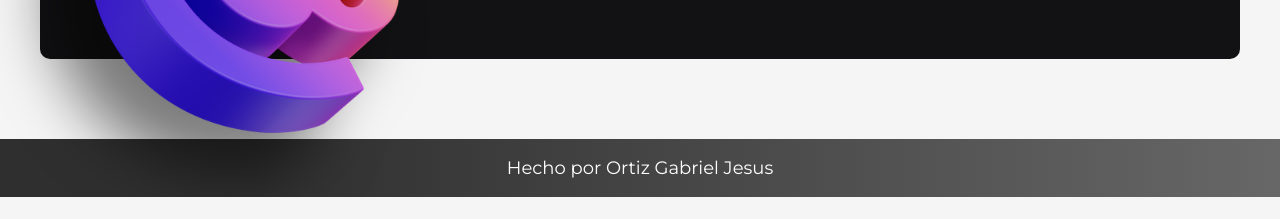
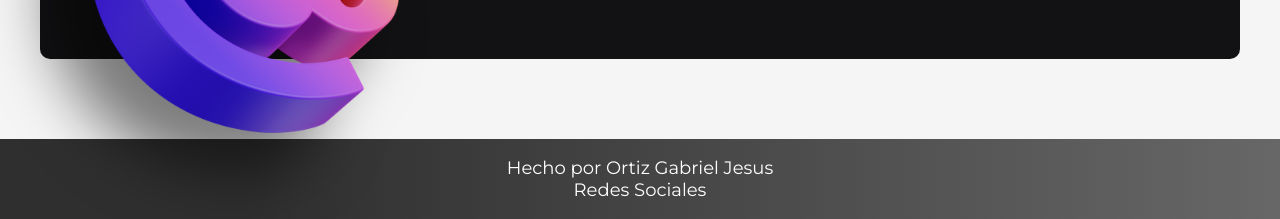
Before and after one commit to GabrielOrtiz522/portfolio, a plain HTML site: page index.html in a window 1280 px wide. Shown: the part 4110-4329 px from the top of the page. Before the commit the page ends 4307 px from the top, so only its background shows below. Drawn offline with Linux system fonts and the light colour scheme; a web font is replaced by a local one.

Commit message:
probando

```diff
--- a/index.html
+++ b/index.html
@@ -298,6 +298,7 @@
     <footer>
 
         <p> Hecho por Ortiz Gabriel Jesus </p>
+        <p> Redes Sociales </p>
 
     </footer>
 
```
